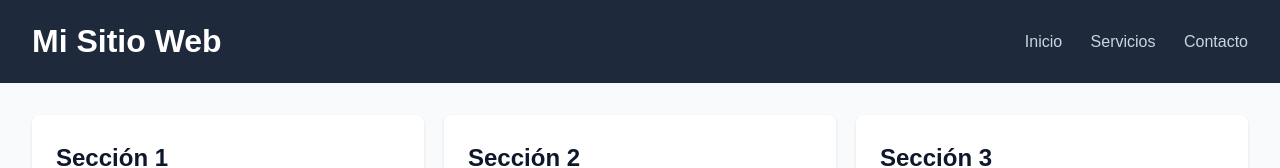
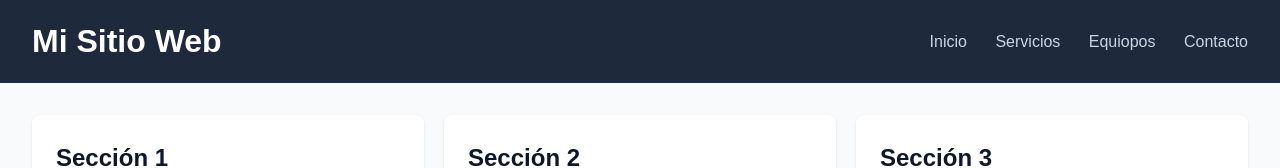
Before and after one commit to jmoramo002/zgzflagacademy, a plain HTML site: page index.html in a window 1280 px wide. Shown: the top 168 px of the page. Drawn offline with Linux system fonts and the light colour scheme.

Commit message:
Update index.html

```diff
--- a/index.html
+++ b/index.html
@@ -16,6 +16,7 @@
         <nav>
             <a href="#inicio">Inicio</a>
             <a href="#servicios">Servicios</a>
+            <a href="#equipos">Equiopos</a>
             <a href="#contacto">Contacto</a>
         </nav>
     </header>
```
